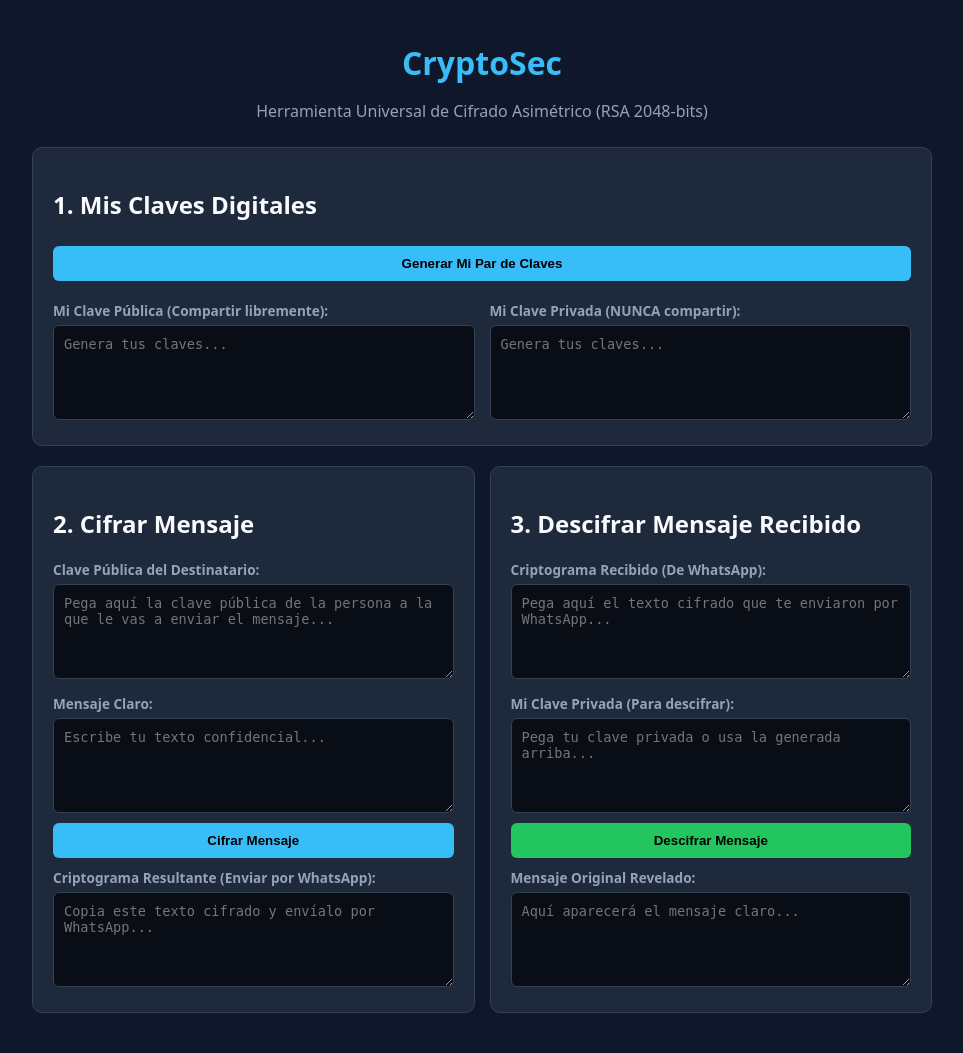
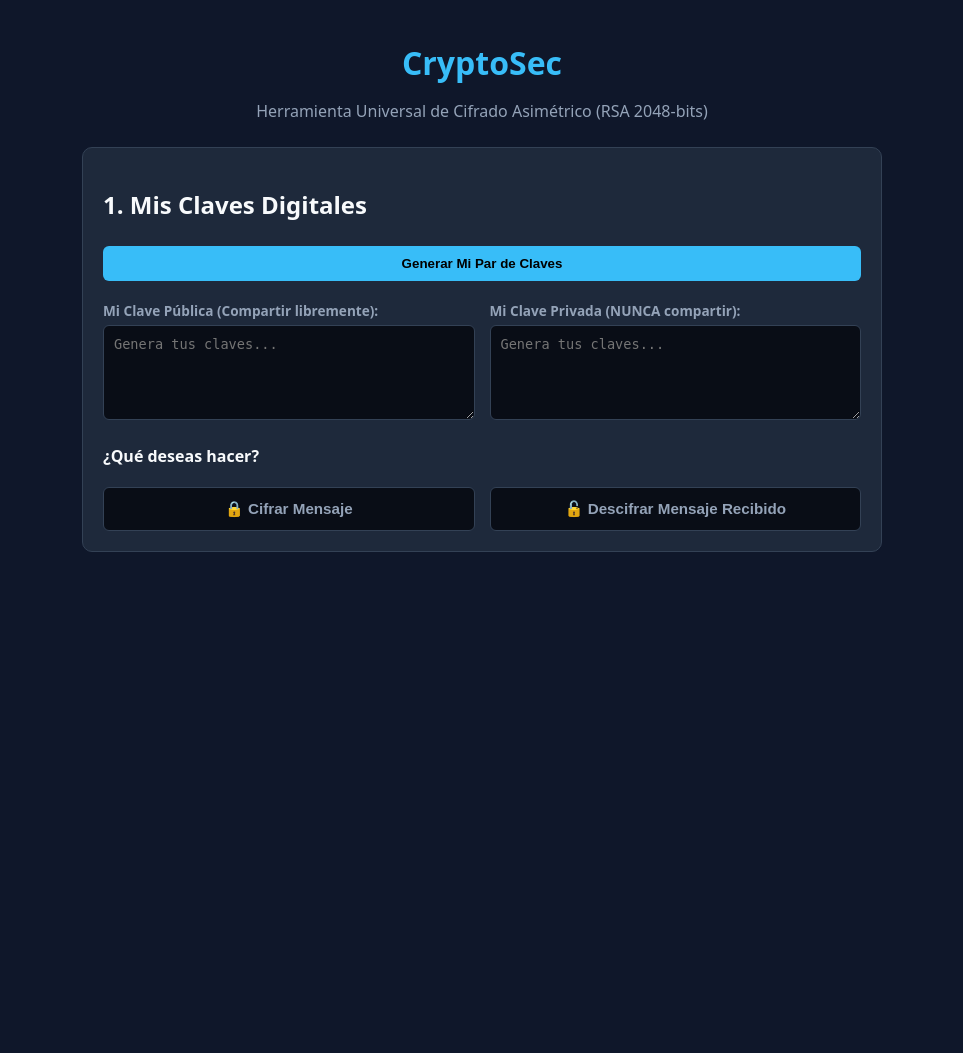
Before and after one commit to Adrrian0104/Crypto-Sec, a Flask app: page / in a window 1280 px wide. Shown: the whole page, without its empty margins (158-1121 px from the left). After the commit the page ends 552 px from the top, so only its background shows below. Run offline with Flask 3, Linux system fonts and the light colour scheme.

Commit message:
interfaz dinamica con seleccion de Cifrar/Desifrar

```diff
--- a/templates/index.html
+++ b/templates/index.html
@@ -23,7 +23,7 @@
             display: flex;
             justify-content: center;
         }
-        .container { max-width: 900px; width: 100%; }
+        .container { max-width: 800px; width: 100%; }
         h1 { text-align: center; color: var(--accent); margin-bottom: 5px; }
         p.subtitle { text-align: center; color: var(--muted); margin-bottom: 25px; }
         .card {
@@ -60,6 +60,34 @@
         }
         button:hover { opacity: 0.9; }
         label { display: block; margin: 10px 0 5px; font-size: 0.85rem; color: var(--muted); font-weight: bold; }
+
+        /* Selector de acción */
+        .action-selector {
+            display: flex;
+            gap: 15px;
+            margin-top: 15px;
+        }
+        .action-btn {
+            flex: 1;
+            background: #090d16;
+            color: var(--muted);
+            border: 1px solid var(--border);
+            padding: 12px;
+            font-size: 0.95rem;
+        }
+        .action-btn.active-encrypt {
+            background: var(--accent);
+            color: #000;
+            border-color: var(--accent);
+        }
+        .action-btn.active-decrypt {
+            background: var(--accent-green);
+            color: #000;
+            border-color: var(--accent-green);
+        }
+
+        /* Control de visibilidad de los módulos */
+        .hidden { display: none; }
     </style>
 </head>
 <body>
@@ -67,7 +95,7 @@
         <h1>CryptoSec</h1>
         <p class="subtitle">Herramienta Universal de Cifrado Asimétrico (RSA 2048-bits)</p>
 
-        <!-- MÓDULO 1: MIS CLAVES -->
+        <!-- MÓDULO 1: MIS CLAVES DIGITALES (SIEMPRE VISIBLE) -->
         <div class="card">
             <h2>1. Mis Claves Digitales</h2>
             <button onclick="generateKeys()">Generar Mi Par de Claves</button>
@@ -81,11 +109,17 @@
                     <textarea id="myPrivate" readonly placeholder="Genera tus claves..."></textarea>
                 </div>
             </div>
+
+            <!-- SELECCIÓN DE ACCIÓN -->
+            <label style="margin-top: 20px; font-size: 1rem; color: var(--text);">¿Qué deseas hacer?</label>
+            <div class="action-selector">
+                <button type="button" id="btnModeEncrypt" class="action-btn" onclick="selectMode('encrypt')">🔒 Cifrar Mensaje</button>
+                <button type="button" id="btnModeDecrypt" class="action-btn" onclick="selectMode('decrypt')">🔓 Descifrar Mensaje Recibido</button>
+            </div>
         </div>
 
-        <div class="grid">
-            <!-- MÓDULO 2: CIFRAR MENSAJE PARA OTRO USUARIO -->
-            <div class="card">
+        <!-- MÓDULO 2: CIFRAR MENSAJE -->
+        <div id="moduleEncrypt" class="card hidden">
             <h2>2. Cifrar Mensaje</h2>
             <label>Clave Pública del Destinatario:</label>
             <textarea id="destPublic" placeholder="Pega aquí la clave pública de la persona a la que le vas a enviar el mensaje..."></textarea>
@@ -100,7 +134,7 @@
         </div>
 
         <!-- MÓDULO 3: DESCIFRAR MENSAJE RECIBIDO -->
-            <div class="card">
+        <div id="moduleDecrypt" class="card hidden">
             <h2>3. Descifrar Mensaje Recibido</h2>
             <label>Criptograma Recibido (De WhatsApp):</label>
             <textarea id="cipherInput" placeholder="Pega aquí el texto cifrado que te enviaron por WhatsApp..."></textarea>
@@ -114,9 +148,27 @@
             <textarea id="decryptedResult" readonly placeholder="Aquí aparecerá el mensaje claro..."></textarea>
         </div>
     </div>
-    </div>
 
     <script>
+        function selectMode(mode) {
+            const modEncrypt = document.getElementById('moduleEncrypt');
+            const modDecrypt = document.getElementById('moduleDecrypt');
+            const btnEnc = document.getElementById('btnModeEncrypt');
+            const btnDec = document.getElementById('btnModeDecrypt');
+
+            if (mode === 'encrypt') {
+                modEncrypt.classList.remove('hidden');
+                modDecrypt.classList.add('hidden');
+                btnEnc.classList.add('active-encrypt');
+                btnDec.classList.remove('active-decrypt');
+            } else {
+                modDecrypt.classList.remove('hidden');
+                modEncrypt.classList.add('hidden');
+                btnDec.classList.add('active-decrypt');
+                btnEnc.classList.remove('active-encrypt');
+            }
+        }
+
         async function generateKeys() {
             const res = await fetch('/generate-keys', { method: 'POST' });
             const data = await res.json();
```
Lines whose indentation alone changed are shown as unchanged.
